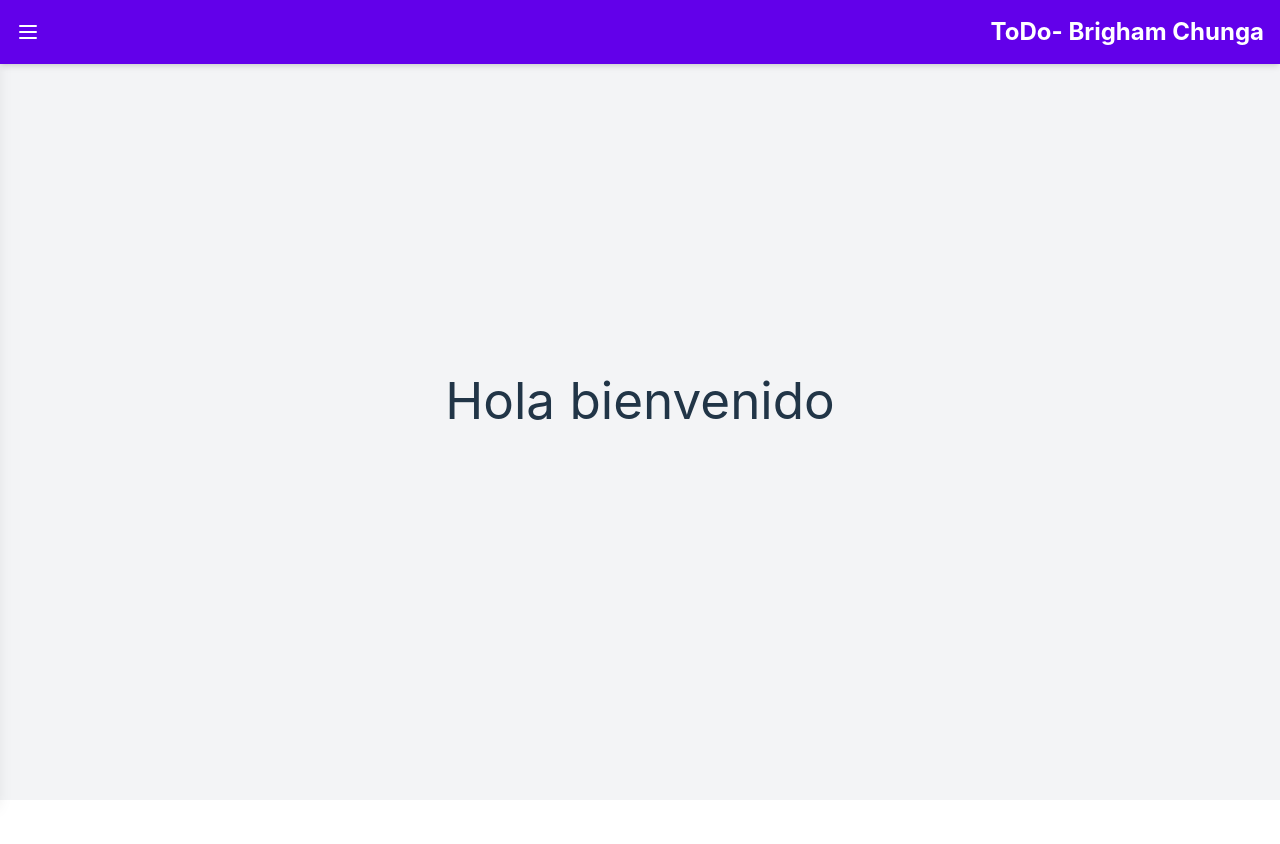
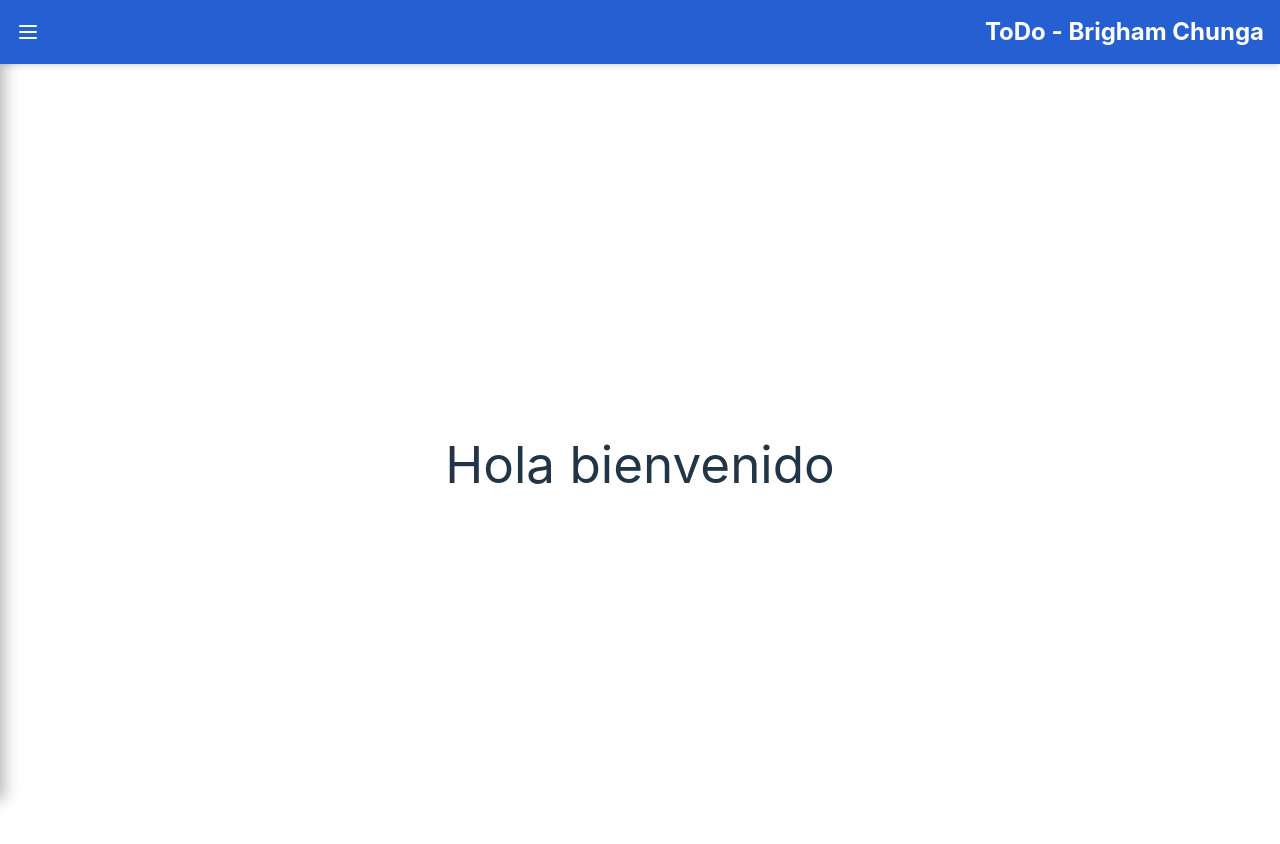
Before and after one commit to BrighamBuho/ToDo, a React (Vite) app: page / in a window 1280 px wide. Shown: the top 844 px of the page. Before the commit the page ends 800 px from the top, so only its background shows below. Built offline with nearby package versions, Linux system fonts and the light colour scheme.

Commit message:
configuracion de rutas y funciones

```diff
--- a/src/components/layout/MainLayout.tsx
+++ b/src/components/layout/MainLayout.tsx
@@ -1,82 +1,19 @@
-import React, { useState } from "react";
-import { Link, Outlet } from "react-router-dom";
-import routes from "../../routes/routeConfig";
+import React from "react";
 import { useSelector } from "react-redux";
 import { RootState } from "../../store";
+import routes from "../../routes/routeConfig";
+import SidebarLayout from "../../core/components/Moleculas/SideBar";
 
 const MainLayout: React.FC = () => {
-  const [drawerOpen, setDrawerOpen] = useState(false);
-  const logged=useSelector((store:RootState)=>{return store.auth.logged});
+  const isAuthenticated = useSelector((store: RootState) => store.auth.logged);
+
   return (
-    <div className="min-h-screen min-w-screen bg-gray-100">
-      {/* AppBar */}
-      <header className="h-16 bg-primary text-white flex items-center justify-between px-4 shadow-md fixed w-full z-50">
-        <button
-          title="menuButton"
-          onClick={() => setDrawerOpen(!drawerOpen)}
-          className="text-white hover:text-gray-200 focus:outline-none"
-        >
-          {/* Icono de hamburguesa */}
-          <svg
-            className="w-6 h-6"
-            fill="none"
-            stroke="currentColor"
-            viewBox="0 0 24 24"
-            xmlns="http://www.w3.org/2000/svg"
-          >
-            <path
-              strokeLinecap="round"
-              strokeLinejoin="round"
-              strokeWidth={2}
-              d="M4 6h16M4 12h16M4 18h16"
-            />
-          </svg>
-        </button>
-        <h1 className="text-2xl font-bold">ToDo- Brigham Chunga</h1>
-      </header>
-
-      {/* Drawer */}
-      <div
-        className={`fixed top-0 left-0 h-full w-64 bg-secondary text-white transform ${
-          drawerOpen ? "translate-x-0" : "-translate-x-full"
-        } transition-transform duration-300 ease-in-out z-40 shadow-lg`}
-      >
-        <div className="p-4">
-          <h2 className="text-xl font-bold mb-4">Navigation</h2>
-          <ul className="space-y-2">
-            {routes.map((route) => (
-              (route.requiresAuth&&logged)&&( <li key={route.label}>
-                <Link
-                  to={route.path ?? "/"}
-                  className="block px-4 py-2 rounded hover:bg-primary hover:text-white transition-colors duration-200"
-                  onClick={() => setDrawerOpen(false)} // Cierra el Drawer al hacer clic
-                >
-                  {route.label}
-                </Link>
-              </li>)
-            ))}
-          </ul>
-        </div>
-      </div>
-
-      {/* Overlay para cerrar el Drawer */}
-      {drawerOpen && (
-        <div
-          className="fixed inset-0 bg-black bg-opacity-50 z-30"
-          onClick={() => setDrawerOpen(false)}
-        />
-      )}
-
-  <main>
-  <div className="min-w-screen min-h-screen  bg-red flex flex-col items-center justify-center ">
-
-  {/* Ahora ocupa todo el ancho */}
-    <Outlet />
-  </div>
-  </main>
-
-
-    </div>
+    <SidebarLayout
+      color="#265fd1"
+      title="ToDo - Brigham Chunga"
+      routes={routes}
+      isAuthenticated={isAuthenticated}
+    />
   );
 };
 
--- /dev/null
+++ b/src/core/components/index.ts
@@ -0,0 +1 @@
+export * from "./Atomos/index";
--- a/src/core/types/routeConfigType.ts
+++ /dev/null
@@ -1,6 +0,0 @@
-import { RouteObject } from "react-router-dom";
-
-export type CustomRouteConfig = RouteObject & {
-    label: string;
-    requiresAuth: boolean;
-  };
--- /dev/null
+++ b/src/core/types/routeConfigType.tsx
@@ -0,0 +1,9 @@
+import { ComponentType } from "react";
+import { RouteObject } from "react-router-dom";
+import { ReactNode } from "react"; // Importar ReactNode para el tipo de íconos
+
+export type CustomRouteConfig = RouteObject & {
+  label: string;
+  requiresAuth: boolean;
+  icon?: ReactNode; // Agregar el campo icon que puede ser un componente de ícono
+};
--- /dev/null
+++ b/src/core/utils/functions.ts
@@ -0,0 +1,5 @@
+export const isValidColor = (color: string): boolean => {
+        const s = new Option().style;
+        s.color = color;
+        return s.color !== ""; // Si el color es válido, será diferente de una cadena vacía
+      };
--- /dev/null
+++ b/src/core/utils/index.ts
@@ -0,0 +1 @@
+export * from "./functions";
--- a/src/routes/routeConfig.tsx
+++ b/src/routes/routeConfig.tsx
@@ -1,7 +1,7 @@
 import { RouteObject } from "react-router-dom";
 import NotFoundScreen from "../components/screens/NotFoundScreen";
 import { CustomRouteConfig } from "../core/types/routeConfigType";
-
+import { FaHome, FaUser, FaCog } from "react-icons/fa";
 
 const routes: CustomRouteConfig[] = [
   {
@@ -14,8 +14,8 @@ const routes: CustomRouteConfig[] = [
     path:"/",
     label:"Home",
     requiresAuth:true,
-    element:<div> <h1>Hola bienvenido</h1> </div>
-
+    element:<div> <h1>Hola bienvenido</h1> </div>,
+    icon:<FaHome/>
   }
 ];
 
```
